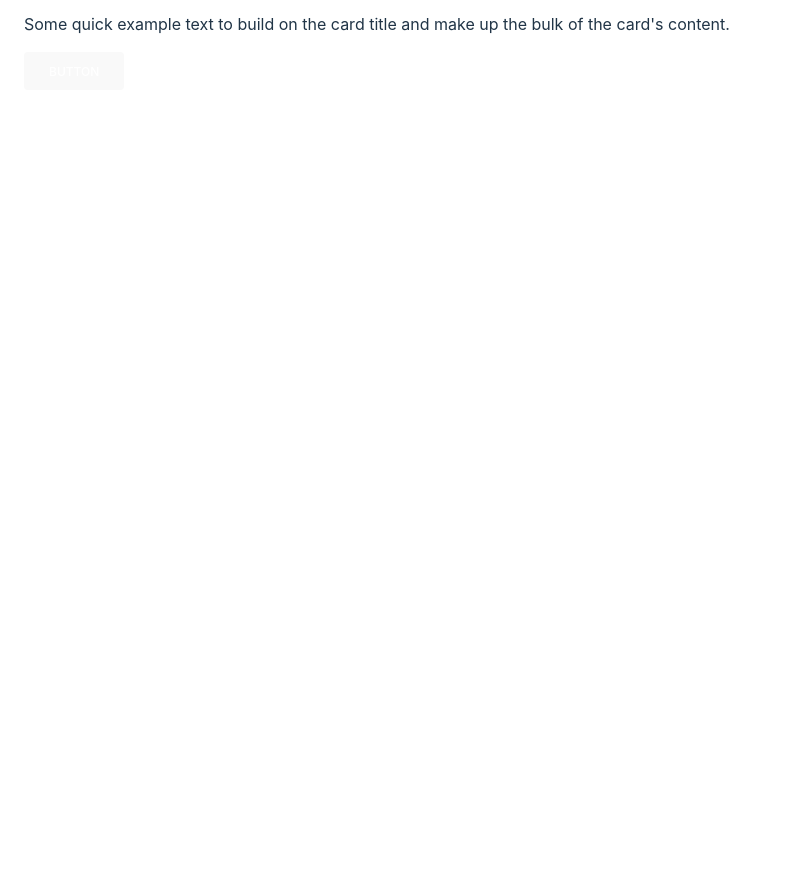
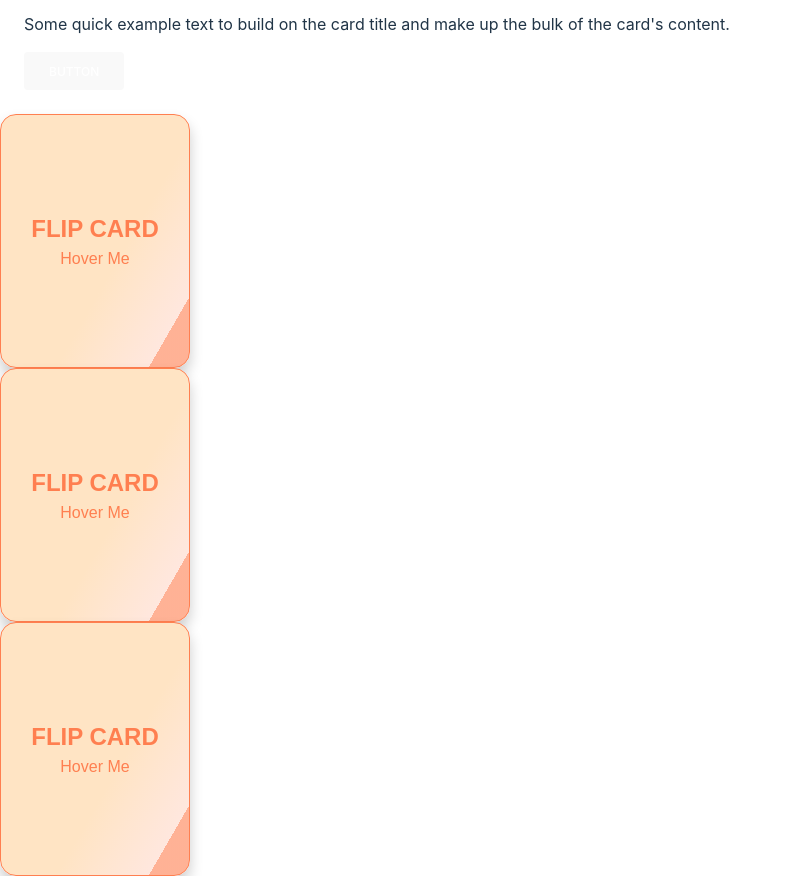
Before and after one commit to Niamh-Codes/tech_titans, a React (Vite) app: page / in a window 1280 px wide. Shown: the part 749-1625 px from the top of the page, without its empty margins (0-788 px from the left). Before the commit the page ends 863 px from the top, so only its background shows below. Built offline with nearby package versions, Linux system fonts and the light colour scheme.

Commit message:
adding 3 flip cards

```diff
--- a/src/App.jsx
+++ b/src/App.jsx
@@ -4,6 +4,7 @@ import Navbar from "./components/navbar";
 import MainSearch from "./components/MainSearch";
 import Footer from "./components/Footer";
 import Quiz from "./components/Quiz";
+import FlipCard from "./components/FlipCard";
 import "./index.css"
 
 function App() {
@@ -13,6 +14,7 @@ function App() {
       <Header />
       <MainSearch />
       <Quiz />
+      <FlipCard />
       <Footer />
           </>
   );
--- /dev/null
+++ b/src/components/FlipCard.css
@@ -0,0 +1,54 @@
+.flip-card {
+    background-color: transparent;
+    width: 190px;
+    height: 254px;
+    perspective: 1000px;
+    font-family: sans-serif;
+  }
+
+  .title {
+    font-size: 1.5em;
+    font-weight: 900;
+    text-align: center;
+    margin: 0;
+  }
+
+  .flip-card-inner {
+    position: relative;
+    width: 100%;
+    height: 100%;
+    text-align: center;
+    transition: transform 0.8s;
+    transform-style: preserve-3d;
+  }
+
+  .flip-card:hover .flip-card-inner {
+    transform: rotateY(180deg);
+  }
+
+  .flip-card-front, .flip-card-back {
+    box-shadow: 0 8px 14px 0 rgba(0,0,0,0.2);
+    position: absolute;
+    display: flex;
+    flex-direction: column;
+    justify-content: center;
+    width: 100%;
+    height: 100%;
+    -webkit-backface-visibility: hidden;
+    backface-visibility: hidden;
+    border: 1px solid coral;
+    border-radius: 1rem;
+  }
+
+  .flip-card-front {
+    background: linear-gradient(120deg, bisque 60%, rgb(255, 231, 222) 88%,
+       rgb(255, 211, 195) 40%, rgba(255, 127, 80, 0.603) 48%);
+    color: coral;
+  }
+
+  .flip-card-back {
+    background: linear-gradient(120deg, rgb(255, 174, 145) 30%, coral 88%,
+       bisque 40%, rgb(255, 185, 160) 78%);
+    color: white;
+    transform: rotateY(180deg);
+  }
--- /dev/null
+++ b/src/components/FlipCard.jsx
@@ -0,0 +1,50 @@
+import React from "react";
+import "./FlipCard.css";
+
+function FlipCard ()
+{
+    return (
+        <>
+        <div class="flip-card">
+    <div class="flip-card-inner">
+        <div class="flip-card-front">
+            <p class="title">FLIP CARD</p>
+            <p>Hover Me</p>
+        </div>
+        <div class="flip-card-back">
+            <p class="title">BACK</p>
+            <p>Leave Me</p>
+        </div>
+    </div>
+</div>
+
+<div class="flip-card">
+    <div class="flip-card-inner">
+        <div class="flip-card-front">
+            <p class="title">FLIP CARD</p>
+            <p>Hover Me</p>
+        </div>
+        <div class="flip-card-back">
+            <p class="title">BACK</p>
+            <p>Leave Me</p>
+        </div>
+    </div>
+</div>
+
+<div class="flip-card">
+    <div class="flip-card-inner">
+        <div class="flip-card-front">
+            <p class="title">FLIP CARD</p>
+            <p>Hover Me</p>
+        </div>
+        <div class="flip-card-back">
+            <p class="title">BACK</p>
+            <p>Leave Me</p>
+        </div>
+    </div>
+</div>
+        </>
+    )
+};
+
+export default FlipCard;
```
